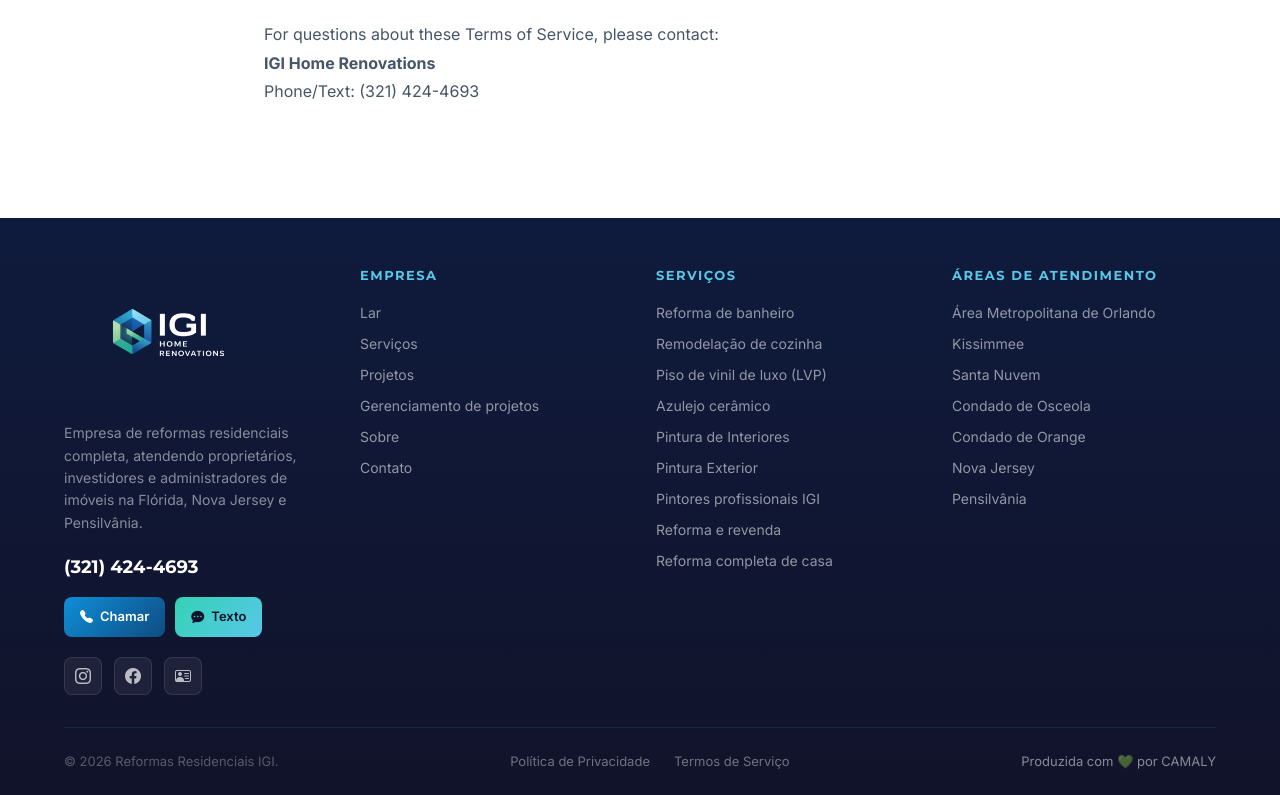
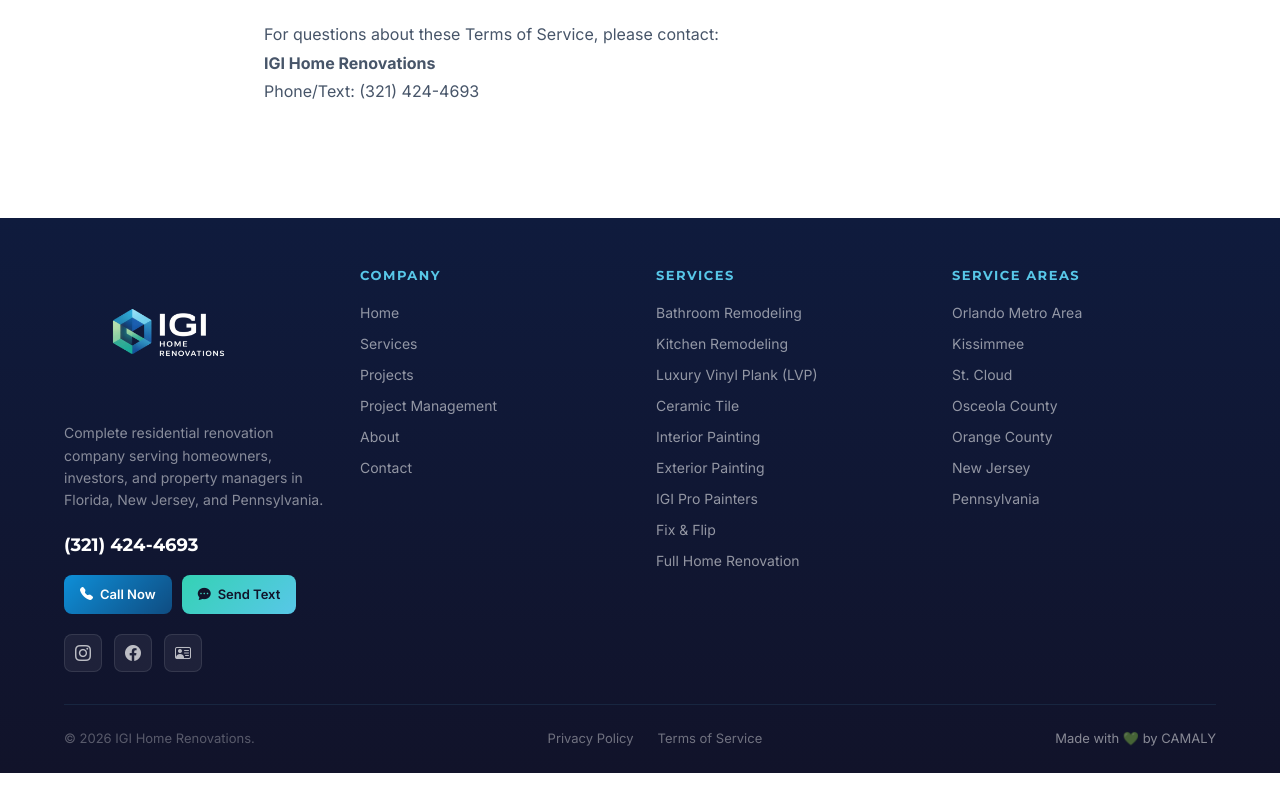
Before and after one commit to joabedev123-alt/igi-home-renovations, a React (Vite) app: page /terms-of-service in a window 1280 px wide. Shown: the part 4159-4954 px from the top of the page. After the commit the page ends 4932 px from the top, so only its background shows below. Built offline with nearby package versions, Linux system fonts and the light colour scheme.

Commit message:
feat: translate Footer to English, update CTA text, update stats to 1000+, remove project cities

```diff
--- a/src/components/Footer.tsx
+++ b/src/components/Footer.tsx
@@ -14,17 +14,17 @@
               <img src="/logo.png" alt="IGI Home Renovations" style={{ height: '140px', width: 'auto' }} />
             </div>
             <p style={{ fontSize: '14px', lineHeight: '1.6', color: 'rgba(255,255,255,0.5)', marginBottom: '20px' }}>
-              Empresa de reformas residenciais completa, atendendo proprietários, investidores e administradores de imóveis na Flórida, Nova Jersey e Pensilvânia.
+              Complete residential renovation company serving homeowners, investors, and property managers in Florida, New Jersey, and Pennsylvania.
             </p>
             <div style={{ fontSize: '18px', fontWeight: '700', fontFamily: 'Montserrat', color: 'white', marginBottom: '16px' }}>
               <a href="tel:+13214244693" style={{ color: 'white', textDecoration: 'none' }}>(321) 424-4693</a>
             </div>
             <div style={{ display: 'flex', gap: '10px', marginBottom: '20px' }}>
               <a href="tel:+13214244693" className="btn-call" style={{ padding: '10px 16px', fontSize: '13px' }}>
-                <i className="bi bi-telephone-fill"></i> Chamar
+                <i className="bi bi-telephone-fill"></i> Call Now
               </a>
               <a href="sms:+13214244693" className="btn-text" style={{ padding: '10px 16px', fontSize: '13px' }}>
-                <i className="bi bi-chat-dots-fill"></i> Texto
+                <i className="bi bi-chat-dots-fill"></i> Send Text
               </a>
             </div>
             {/* Social Links */}
@@ -49,9 +49,9 @@
 
           {/* Company Links */}
           <div>
-            <h4 style={{ fontFamily: 'Montserrat', fontWeight: '700', fontSize: '13px', letterSpacing: '1.5px', textTransform: 'uppercase', color: '#58C7E8', marginBottom: '16px' }}>Empresa</h4>
+            <h4 style={{ fontFamily: 'Montserrat', fontWeight: '700', fontSize: '13px', letterSpacing: '1.5px', textTransform: 'uppercase', color: '#58C7E8', marginBottom: '16px' }}>Company</h4>
             <div style={{ display: 'flex', flexDirection: 'column', gap: '10px' }}>
-              {[['Lar', '/'], ['Serviços', '/services'], ['Projetos', '/projects'], ['Gerenciamento de projetos', '/project-management'], ['Sobre', '/about'], ['Contato', '/contact']].map(([label, path]) => (
+              {[['Home', '/'], ['Services', '/services'], ['Projects', '/projects'], ['Project Management', '/project-management'], ['About', '/about'], ['Contact', '/contact']].map(([label, path]) => (
                 <Link key={path} to={path} className="footer-link">{label}</Link>
               ))}
             </div>
@@ -59,9 +59,9 @@
 
           {/* Services Links */}
           <div>
-            <h4 style={{ fontFamily: 'Montserrat', fontWeight: '700', fontSize: '13px', letterSpacing: '1.5px', textTransform: 'uppercase', color: '#58C7E8', marginBottom: '16px' }}>Serviços</h4>
+            <h4 style={{ fontFamily: 'Montserrat', fontWeight: '700', fontSize: '13px', letterSpacing: '1.5px', textTransform: 'uppercase', color: '#58C7E8', marginBottom: '16px' }}>Services</h4>
             <div style={{ display: 'flex', flexDirection: 'column', gap: '10px' }}>
-              {['Reforma de banheiro', 'Remodelação de cozinha', 'Piso de vinil de luxo (LVP)', 'Azulejo cerâmico', 'Pintura de Interiores', 'Pintura Exterior', 'Pintores profissionais IGI', 'Reforma e revenda', 'Reforma completa de casa'].map(s => (
+              {['Bathroom Remodeling', 'Kitchen Remodeling', 'Luxury Vinyl Plank (LVP)', 'Ceramic Tile', 'Interior Painting', 'Exterior Painting', 'IGI Pro Painters', 'Fix & Flip', 'Full Home Renovation'].map(s => (
                 <Link key={s} to="/services" className="footer-link">{s}</Link>
               ))}
             </div>
@@ -69,9 +69,9 @@
 
           {/* Service Areas */}
           <div>
-            <h4 style={{ fontFamily: 'Montserrat', fontWeight: '700', fontSize: '13px', letterSpacing: '1.5px', textTransform: 'uppercase', color: '#58C7E8', marginBottom: '16px' }}>Áreas de atendimento</h4>
+            <h4 style={{ fontFamily: 'Montserrat', fontWeight: '700', fontSize: '13px', letterSpacing: '1.5px', textTransform: 'uppercase', color: '#58C7E8', marginBottom: '16px' }}>Service Areas</h4>
             <div style={{ display: 'flex', flexDirection: 'column', gap: '10px' }}>
-              {['Área Metropolitana de Orlando', 'Kissimmee', 'Santa Nuvem', 'Condado de Osceola', 'Condado de Orange', 'Nova Jersey', 'Pensilvânia'].map(a => (
+              {['Orlando Metro Area', 'Kissimmee', 'St. Cloud', 'Osceola County', 'Orange County', 'New Jersey', 'Pennsylvania'].map(a => (
                 <span key={a} className="footer-link" style={{ cursor: 'default' }}>{a}</span>
               ))}
             </div>
@@ -81,14 +81,14 @@
         {/* Bottom Bar */}
         <div style={{ paddingTop: '24px', display: 'flex', justifyContent: 'space-between', alignItems: 'center', flexWrap: 'wrap', gap: '16px' }}>
           <p style={{ fontSize: '13px', color: 'rgba(255,255,255,0.3)' }}>
-            © 2026 Reformas Residenciais IGI.
+            © 2026 IGI Home Renovations.
           </p>
           <div style={{ display: 'flex', gap: '24px', fontSize: '13px' }}>
-            <Link to="/privacy-policy" style={{ color: 'rgba(255,255,255,0.4)', textDecoration: 'none', transition: 'color 0.2s ease' }} onMouseEnter={e => e.currentTarget.style.color = '#58C7E8'} onMouseLeave={e => e.currentTarget.style.color = 'rgba(255,255,255,0.4)'}>Política de Privacidade</Link>
-            <Link to="/terms-of-service" style={{ color: 'rgba(255,255,255,0.4)', textDecoration: 'none', transition: 'color 0.2s ease' }} onMouseEnter={e => e.currentTarget.style.color = '#58C7E8'} onMouseLeave={e => e.currentTarget.style.color = 'rgba(255,255,255,0.4)'}>Termos de Serviço</Link>
+            <Link to="/privacy-policy" style={{ color: 'rgba(255,255,255,0.4)', textDecoration: 'none', transition: 'color 0.2s ease' }} onMouseEnter={e => e.currentTarget.style.color = '#58C7E8'} onMouseLeave={e => e.currentTarget.style.color = 'rgba(255,255,255,0.4)'}>Privacy Policy</Link>
+            <Link to="/terms-of-service" style={{ color: 'rgba(255,255,255,0.4)', textDecoration: 'none', transition: 'color 0.2s ease' }} onMouseEnter={e => e.currentTarget.style.color = '#58C7E8'} onMouseLeave={e => e.currentTarget.style.color = 'rgba(255,255,255,0.4)'}>Terms of Service</Link>
           </div>
           <a href="https://camaly.com.br/" target="_blank" rel="noopener noreferrer" style={{ fontSize: '13px', color: 'rgba(255,255,255,0.5)', textDecoration: 'none', display: 'flex', alignItems: 'center', gap: '4px', transition: 'color 0.2s ease' }} onMouseEnter={e => e.currentTarget.style.color = '#34D2B4'} onMouseLeave={e => e.currentTarget.style.color = 'rgba(255,255,255,0.5)'}>
-            Produzida com 💚 por CAMALY
+            Made with 💚 by CAMALY
           </a>
         </div>
       </div>
--- a/src/pages/About.tsx
+++ b/src/pages/About.tsx
@@ -56,7 +56,7 @@
                 IGI Home Renovations was founded on a simple belief: homeowners and real estate investors deserve a contractor they can trust — one who delivers exceptional quality, shows up on time, and communicates clearly from day one until the final walkthrough.
               </p>
               <p style={{ fontSize: '16px', lineHeight: '1.8', color: '#475569', marginBottom: '20px' }}>
-                With over 10 years of experience in residential renovations, our team has completed more than 100 projects across Florida, New Jersey, and Pennsylvania — from small bathroom upgrades to full gut renovations for fix-and-flip investors.
+                With over 10 years of experience in residential renovations, our team has completed more than 1,000 projects across Florida, New Jersey, and Pennsylvania — from small bathroom upgrades to full gut renovations for fix-and-flip investors.
               </p>
               <p style={{ fontSize: '16px', lineHeight: '1.8', color: '#475569' }}>
                 We specialize in bathrooms, kitchens, flooring, painting, and full project management — bringing the same level of care and professionalism to every project, regardless of size.
@@ -80,7 +80,7 @@
                 </div>
                 <div style={{ display: 'grid', gridTemplateColumns: 'repeat(auto-fit, minmax(80px, 1fr))', gap: '10px' }}>
                   {[
-                    { number: '100+', label: 'Completed Projects', icon: 'bi-house-check' },
+                    { number: '1000+', label: 'Completed Projects', icon: 'bi-house-check' },
                     { number: '3', label: 'Licensed States', icon: 'bi-geo-alt' },
                     { number: '10+', label: 'Years of Experience', icon: 'bi-calendar-check' },
                     { number: '5★', label: 'Average Rating', icon: 'bi-star' },
--- a/src/pages/Projects.tsx
+++ b/src/pages/Projects.tsx
@@ -148,7 +148,7 @@
         </div>
       )}
       <div style={{ padding: '24px' }}>
-        <div style={{ display: 'flex', justifyContent: 'space-between', alignItems: 'flex-start', marginBottom: '10px', gap: '12px' }}>
+        <div style={{ display: 'flex', justifyContent: 'space-between', alignItems: 'flex-start', marginBottom: '16px', gap: '12px' }}>
           <h3 style={{ fontWeight: '700', fontSize: '17px', lineHeight: '1.3', color: '#11132A' }}>{project.title}</h3>
           <span style={{
             background: 'linear-gradient(135deg, rgba(14,143,216,0.1), rgba(52,210,180,0.08))',
@@ -159,10 +159,6 @@
           }}>
             {project.category}
           </span>
-        </div>
-        <div style={{ display: 'flex', alignItems: 'center', gap: '6px', marginBottom: '10px' }}>
-          <i className="bi bi-geo-alt" style={{ color: '#58C7E8', fontSize: '13px' }} />
-          <span style={{ fontSize: '13px', color: '#475569' }}>{project.location}</span>
         </div>
         <p style={{ fontSize: '14px', lineHeight: '1.65', color: '#475569' }}>{project.desc}</p>
       </div>
@@ -254,10 +250,10 @@
         <div className="container-custom" style={{ textAlign: 'center', position: 'relative', zIndex: 1 }}>
           <motion.div {...fadeUp}>
             <h2 style={{ fontFamily: 'Montserrat', fontWeight: '800', fontSize: 'clamp(28px, 4vw, 48px)', color: 'white', marginBottom: '16px' }}>
-              Want Your Home in Our Portfolio?
+              Ready to Transform Your Home?
             </h2>
             <p style={{ fontSize: '18px', color: 'rgba(255,255,255,0.65)', maxWidth: '460px', margin: '0 auto 40px', lineHeight: '1.7' }}>
-              Let's plan your renovation. Call or text us for a free consultation and estimate.
+              Let's plan your renovation. Call or text us for a free consultation.
             </p>
             <div style={{ display: 'flex', gap: '16px', justifyContent: 'center', flexWrap: 'wrap' }}>
               <a href="tel:+13214244693" className="btn-call" style={{ padding: '16px 36px', fontSize: '16px' }}>
```
